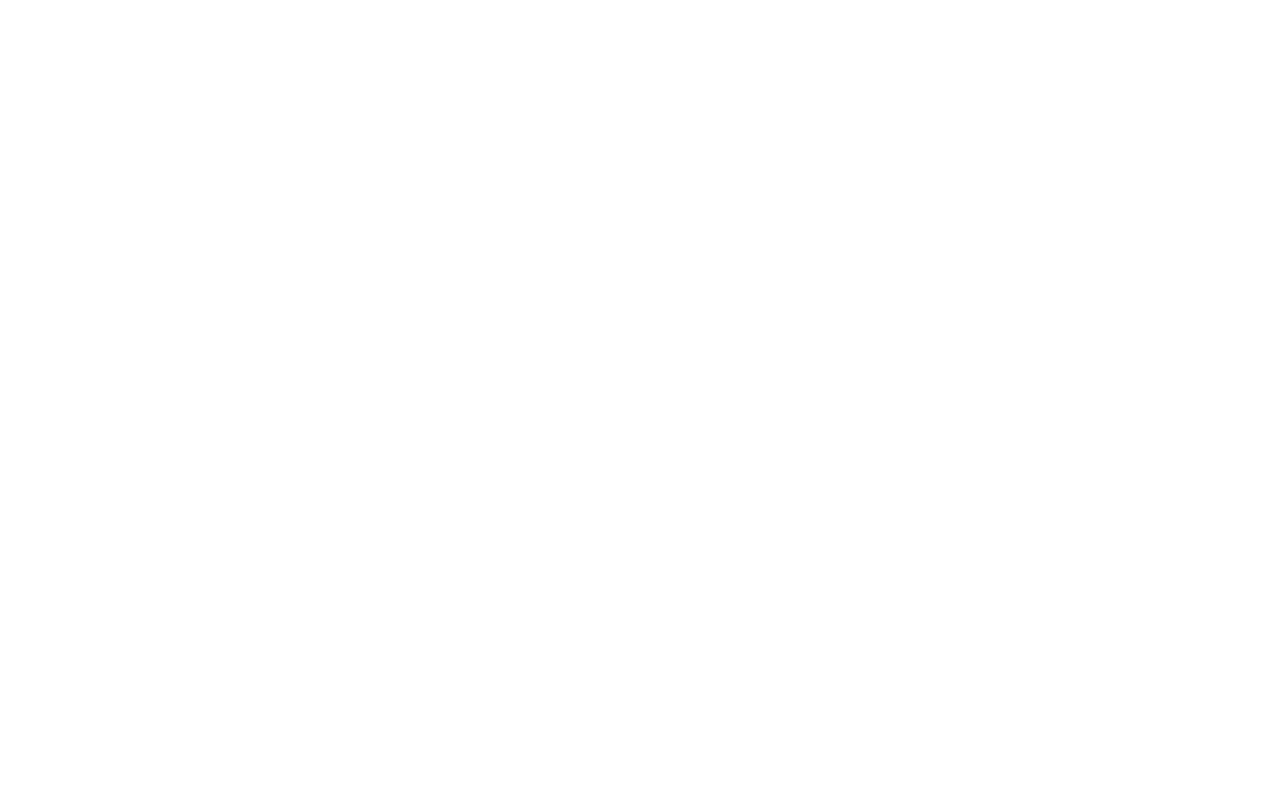
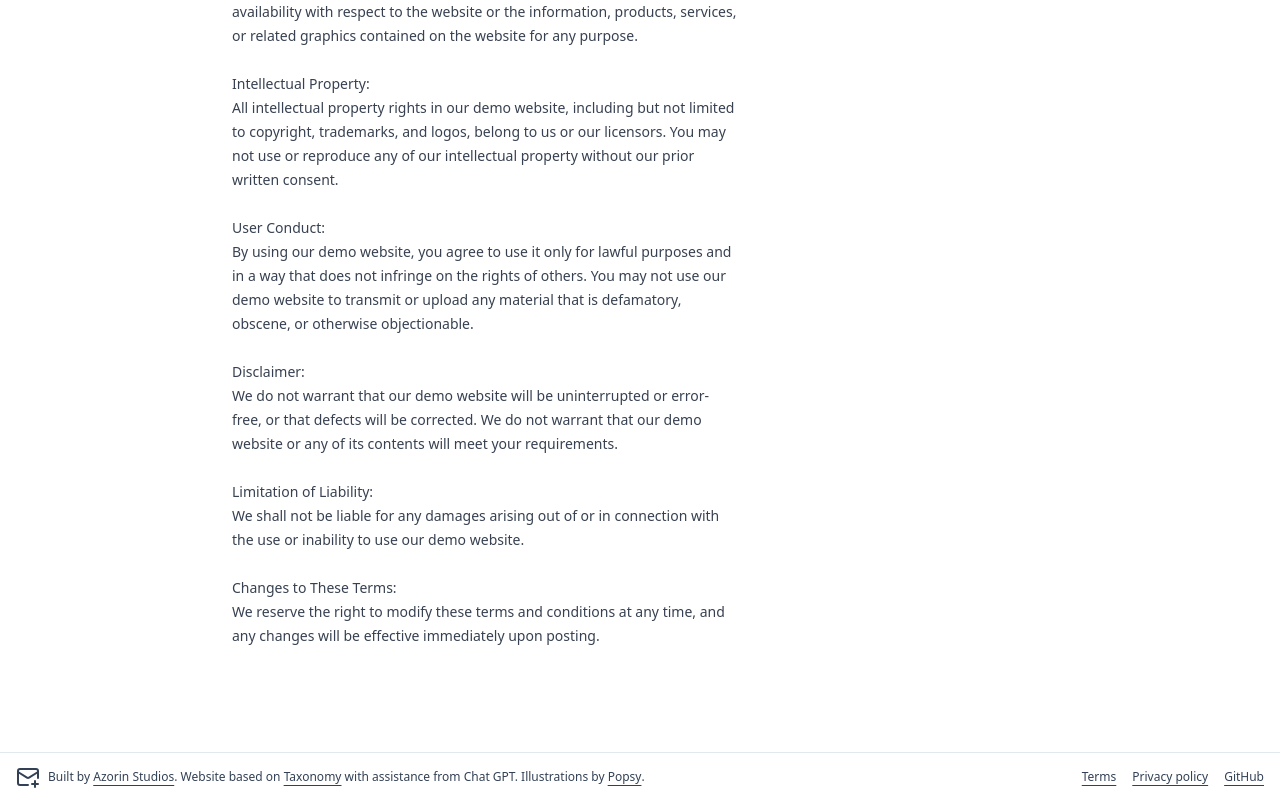
Before and after one commit to azorin-studio/get-reply, a Next.js app: page /terms in a window 1280 px wide. Before the commit this address had no page. Shown: the part 428-1228 px from the top of the page. Before the commit the page ends 800 px from the top, so only its background shows below. Built offline with nearby package versions, Linux system fonts and the light colour scheme.

Commit message:
added terms and privacy

```diff
--- a/src/components/Footer.tsx
+++ b/src/components/Footer.tsx
@@ -37,8 +37,23 @@
             </a>.
           </p>
         </div>
-        <p className="text-center md:text-left">
-          The source code is available on{" "}
+        <div className="inline-flex gap-4 text-center md:text-left">
+          <a
+            href='/terms'
+            target="_blank"
+            rel="noreferrer"
+            className="font-medium underline underline-offset-4"
+          >
+            Terms
+          </a>
+          <a
+            href='/privacy'
+            target="_blank"
+            rel="noreferrer"
+            className="font-medium underline underline-offset-4"
+          >
+            Privacy policy
+          </a>
           <a
             href={'https://github.com/azorin-studio/get-reply'}
             target="_blank"
@@ -47,8 +62,7 @@
           >
             GitHub
           </a>
-          .
-        </p>
+        </div>
       </div>
     </footer>
   )
--- /dev/null
+++ b/src/data/privacy-policy.ts
@@ -0,0 +1,24 @@
+const policy = `
+Privacy Policy:
+We take your privacy seriously and are committed to protecting your personal information. This policy explains how we collect, use, and share your information.
+
+Information Collection:
+We collect the email addresses entered into our demo website. We may also collect analytics data on how our website is being used, such as which pages are being visited and for how long.
+
+Information Use:
+We use the email addresses entered into our demo website to generate follow-up emails for demonstration purposes only. We may also use the analytics data to improve our website and services.
+
+Information Sharing:
+We do not share or sell any personal information collected through our demo website.
+
+Security:
+We take appropriate measures to protect your personal information, but please note that no data transmission over the internet can be guaranteed to be 100% secure.
+
+Changes to This Policy:
+We may update this policy from time to time, and any changes will be posted on this page.
+
+Contact:
+If you have any questions or concerns about this policy, please contact us at on our Github.
+`
+
+export default policy
--- /dev/null
+++ b/src/data/terms.ts
@@ -0,0 +1,24 @@
+const policy = `
+Terms and Conditions:
+By accessing and using our demo website, you agree to be bound by the following terms and conditions:
+
+Content:
+All content provided on our demo website is for demonstration purposes only. We make no representations or warranties of any kind, express or implied, about the completeness, accuracy, reliability, suitability or availability with respect to the website or the information, products, services, or related graphics contained on the website for any purpose.
+
+Intellectual Property:
+All intellectual property rights in our demo website, including but not limited to copyright, trademarks, and logos, belong to us or our licensors. You may not use or reproduce any of our intellectual property without our prior written consent.
+
+User Conduct:
+By using our demo website, you agree to use it only for lawful purposes and in a way that does not infringe on the rights of others. You may not use our demo website to transmit or upload any material that is defamatory, obscene, or otherwise objectionable.
+
+Disclaimer:
+We do not warrant that our demo website will be uninterrupted or error-free, or that defects will be corrected. We do not warrant that our demo website or any of its contents will meet your requirements.
+
+Limitation of Liability:
+We shall not be liable for any damages arising out of or in connection with the use or inability to use our demo website.
+
+Changes to These Terms:
+We reserve the right to modify these terms and conditions at any time, and any changes will be effective immediately upon posting.
+`
+
+export default policy
--- /dev/null
+++ b/src/pages/privacy.tsx
@@ -0,0 +1,38 @@
+import Head from 'next/head'
+import Header from '~/components/Header'
+import Footer from '~/components/Footer'
+import policy from '~/data/privacy-policy'
+
+export default function Home() {
+
+  return (
+    <>
+      <Head>
+        <title>Get Reply - Privacy</title>
+        <meta name="description" content="Generated by create next app" />
+        <meta name="viewport" content="width=device-width, initial-scale=1" />
+        <link rel="icon" href="/favicon.ico" />
+      </Head>
+      <div className="min-h-screen bg-white font-sans text-slate-800 antialiased">
+        <div className="flex min-h-screen flex-col">
+          <Header />
+          <main className="flex-1 px-4 lg:px=2">
+            <section className="container grid items-center justify-center gap-6 pt-6 pb-8 md:pt-10 md:pb-12 lg:pt-16 lg:pb-24">
+              <div className="mx-auto flex flex-col items-start gap-4 lg:w-[52rem]">
+                <h1 className="text-3xl font-bold leading-[1.1] tracking-tighter sm:text-5xl md:text-6xl">
+                  Privacy Policy
+                </h1>
+                <div className="p-2 prose prose-sm whitespace-pre-wrap">
+                  {policy}
+                </div>
+              </div>
+            </section>
+
+
+          </main>
+          <Footer/>
+        </div>
+      </div>
+    </>
+  )
+}
--- /dev/null
+++ b/src/pages/terms.tsx
@@ -0,0 +1,38 @@
+import Head from 'next/head'
+import Header from '~/components/Header'
+import Footer from '~/components/Footer'
+import terms from '~/data/terms'
+
+export default function Home() {
+
+  return (
+    <>
+      <Head>
+        <title>Get Reply - Terms</title>
+        <meta name="description" content="Generated by create next app" />
+        <meta name="viewport" content="width=device-width, initial-scale=1" />
+        <link rel="icon" href="/favicon.ico" />
+      </Head>
+      <div className="min-h-screen bg-white font-sans text-slate-800 antialiased">
+        <div className="flex min-h-screen flex-col">
+          <Header />
+          <main className="flex-1 px-4 lg:px=2">
+            <section className="container grid items-center justify-center gap-6 pt-6 pb-8 md:pt-10 md:pb-12 lg:pt-16 lg:pb-24">
+              <div className="mx-auto flex flex-col items-start gap-4 lg:w-[52rem]">
+                <h1 className="text-3xl font-bold leading-[1.1] tracking-tighter sm:text-5xl md:text-6xl">
+                  Terms
+                </h1>
+                <div className="p-2 prose prose-sm whitespace-pre-wrap">
+                  {terms}
+                </div>
+              </div>
+            </section>
+
+
+          </main>
+          <Footer/>
+        </div>
+      </div>
+    </>
+  )
+}
```
